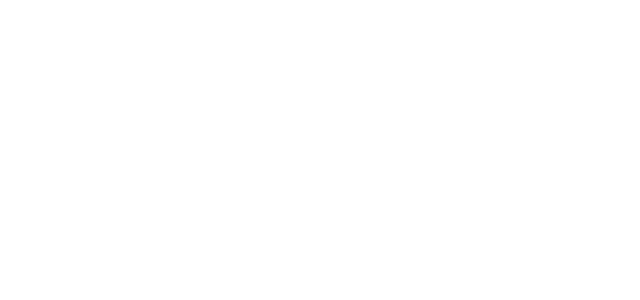
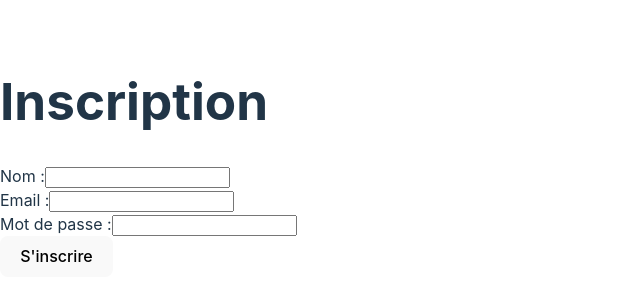
Before and after one commit to elearning-julien-j/react_exercise, a React (Vite) app in the folder 6th_exercise/: page / in a window 1280 px wide. Shown: the part 242-542 px from the top of the page, without its empty margins (0-640 px from the left). Built offline with nearby package versions, Linux system fonts and the light colour scheme.

Commit message:
init 6 step 3

```diff
--- a/6th_exercise/src/Ex6Step3.jsx
+++ b/6th_exercise/src/Ex6Step3.jsx
@@ -1,3 +1,33 @@
+import { useForm } from "react-hook-form";
+
 export default function App() {
-  return <div></div>;
+  const { register, handleSubmit } = useForm();
+
+  const onSubmit = (data) => {
+    console.log("Données soumises :", data);
+  };
+
+  return (
+    <div>
+      <h1>Inscription</h1>
+      <form onSubmit={handleSubmit(onSubmit)}>
+        <div>
+          <label>Nom :</label>
+          <input {...register("name")} />
+        </div>
+
+        <div>
+          <label>Email :</label>
+          <input {...register("email")} />
+        </div>
+
+        <div>
+          <label>Mot de passe :</label>
+          <input type="password" {...register("password")} />
+        </div>
+
+        <button type="submit">S'inscrire</button>
+      </form>
+    </div>
+  );
 }
```
